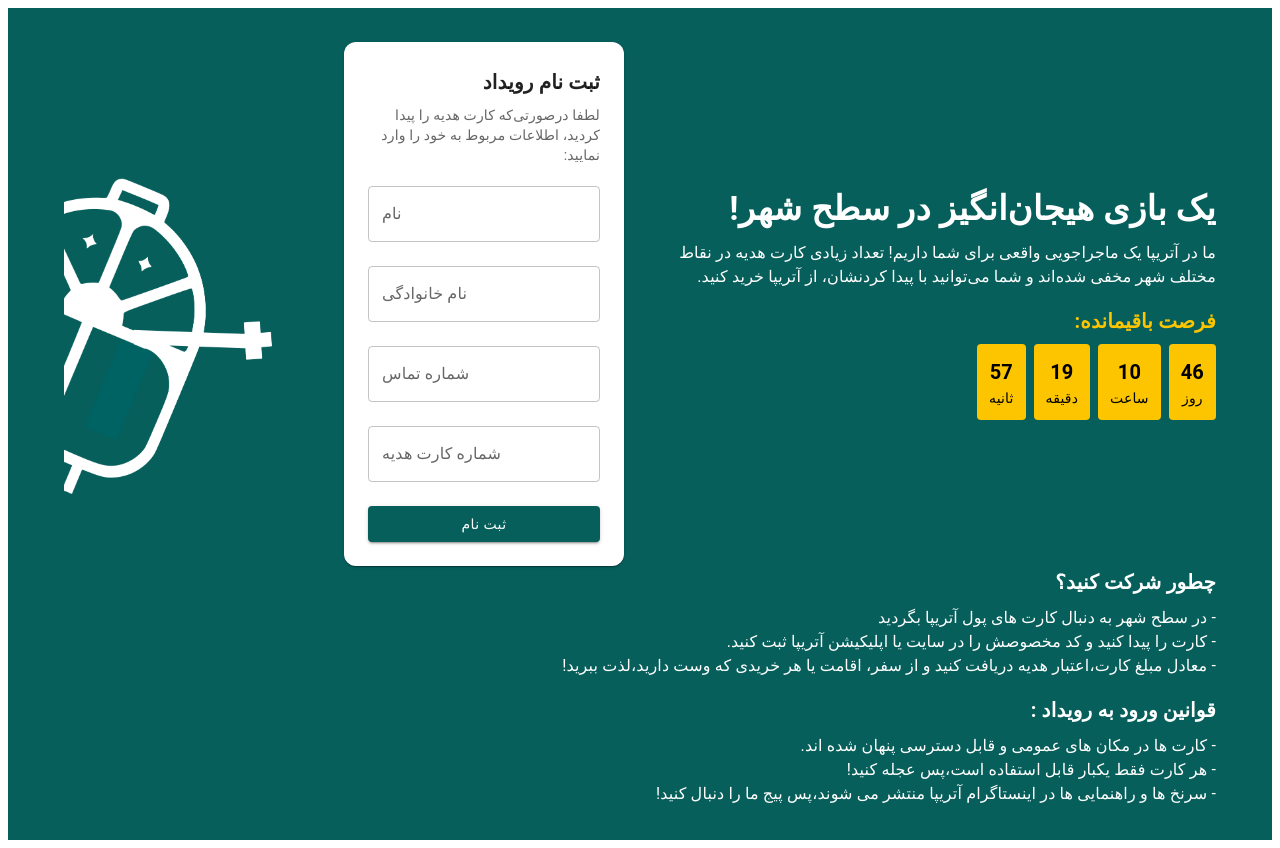
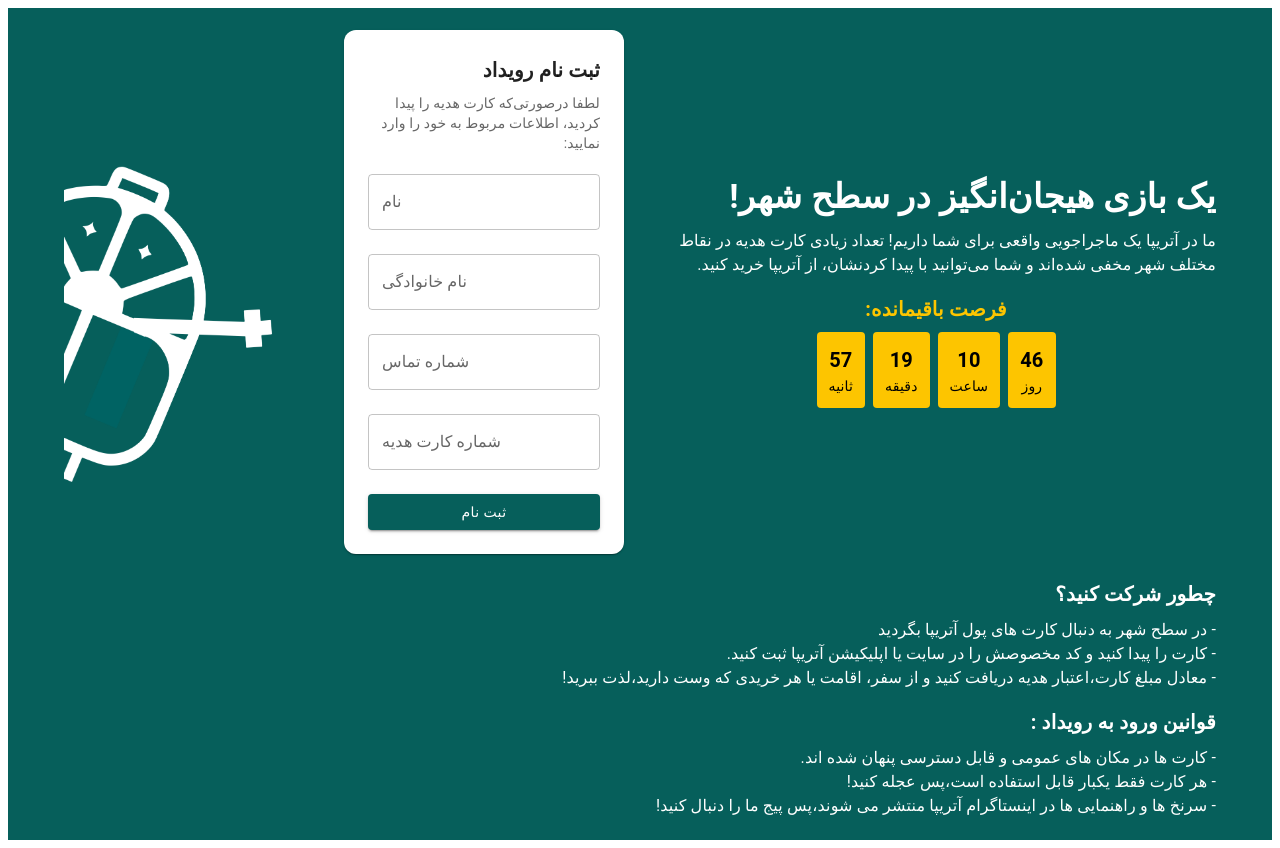
Before and after one commit to dylogedyloge/event, a React (Create React App) app: page / in a window 1280 px wide. Built offline with nearby package versions, Linux system fonts and the light colour scheme.

Commit message:
align the timer at center

```diff
--- a/src/Event.jsx
+++ b/src/Event.jsx
@@ -44,10 +44,15 @@
               fontWeight="bold"
               color="#FDC500"
               gutterBottom
+              sx={{display: "flex", alignItems: "center" ,justifyContent: "center"}}
             >
               فرصت باقیمانده:
             </Typography>
+            <Box
+            sx={{display: "flex", alignItems: "center" ,justifyContent: "center"}}
+            >
             <EventTimer />
+            </Box>
           </Box>
 
           {/* Registration Form & Image */}
@@ -76,7 +81,7 @@
             </Box>
           </Box>
         </Box>
-        <Typography variant="h6" color="white" fontWeight="bold" sx={{ mb: 1 }}>
+        <Typography variant="h6" color="white" fontWeight="bold" sx={{ mb: 1 , mt:3}}>
           چطور شرکت کنید؟
         </Typography>
         <Typography variant="body1" color="white">
```
